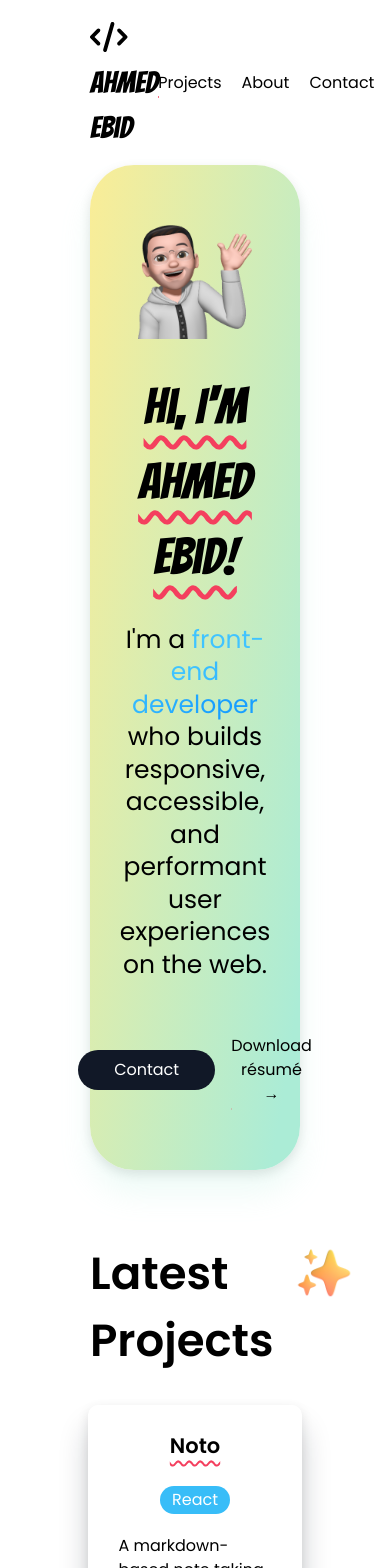
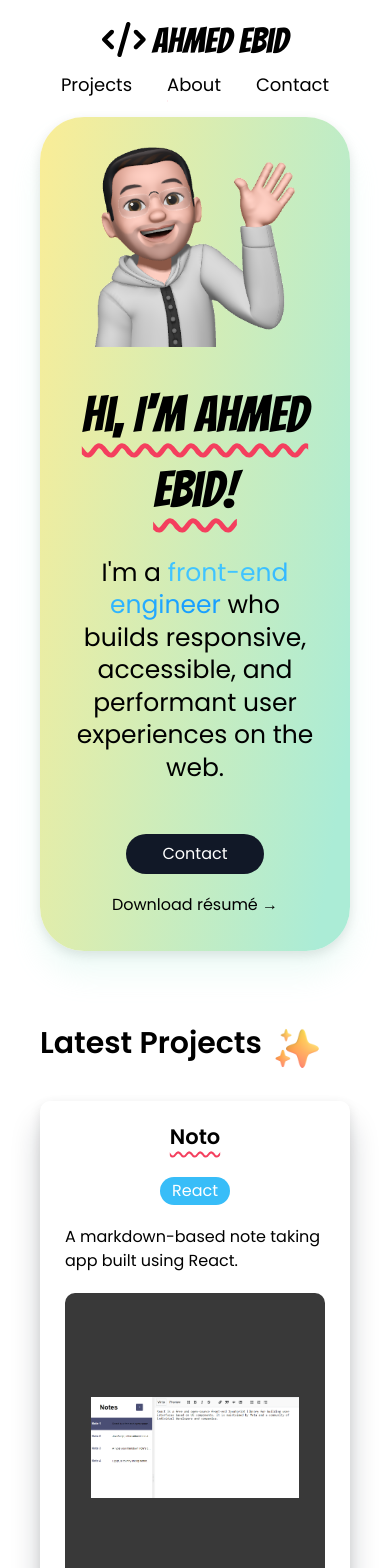
Before and after one commit to ahmedebid/react-portfolio, a React (Create React App) app: page / in a window 390 px wide. Shown: the top 1568 px of the page. Built offline with nearby package versions, Linux system fonts and the light colour scheme.

Commit message:
Make the profile fully responsive

```diff
--- a/src/components/AboutMeSection/index.js
+++ b/src/components/AboutMeSection/index.js
@@ -22,8 +22,7 @@ export default function AboutMeSection() {
             <h2>About Me</h2>
             <div className="about-me-details">
                 <div className="about-me-col-1">
-                    {/* <p>I've always been interested in tech since a young age but life had a different plan for me and I pursued a career in engineering education. In 2020, I decided to change my career and gave web development a try and since then I never looked back.</p> */}
-                    <p><b>I'm Ahmed, a front-end developer living in the beautiful coastal city of Alexandria in Egypt 🌅.</b><br/><br/>I'm passionate about bringing digital products to life and creating engaging online experiences that put the user needs first and foremost. I hold B.Sc. and M.Sc. degrees in engineering.<br/><br/>My passion for web development started at a young age where I built my first website when I was 15 years old. However, I spent a couple of years, after graduating from university, in a different career path working in academia and preparing to be a professor 😅, but then I realized that my true passion is for technology and web development, and I made the transition back to what I loved 👨🏻‍💻❤️.<br/><br/>If I'm not coding, you'll find me reading a book 📖, listening to a podcast 🎧, or enjoying a walk by the sea 🌊.</p>
+                    <p><b>I'm Ahmed, a front-end engineer living in the beautiful coastal city of Alexandria in Egypt 🌅.</b><br/><br/>I'm passionate about bringing digital products to life and creating engaging online experiences that put the user needs first and foremost. I hold B.Sc. and M.Sc. degrees in engineering.<br/><br/>My passion for web development started at a young age where I built my first website when I was 15 years old. However, I spent a couple of years, after graduating from university, in a different career path working in academia and preparing to be a professor 😅, but then I realized that my true passion is for technology and web development, and I made the transition back to what I loved 👨🏻‍💻❤️.<br/><br/>If I'm not coding, you'll find me reading a book 📖, listening to a podcast 🎧, or enjoying a walk by the sea 🌊.</p>
                     <h4>Skills</h4>
                     <div className="tech-list">
                         {skillElements}
@@ -35,7 +34,7 @@ export default function AboutMeSection() {
                     <div className="fun-fact-card-small-screen">
                         <div className="fun-fact-heading">
                             <h5>Fun fact!</h5>
-                            <img src="cowboy-hat-face.png" alt="cowboy hat face" />
+                            <img className="cowboy-face-icon" src="cowboy-hat-face.png" alt="cowboy hat face" />
                         </div>
                         <p> I built my first website (<a href="https://www.techtarget.com/searchmobilecomputing/definition/WAP" target="_blank" rel="noreferrer noopener">WAP</a> site to be more accurate 😄) in 2007 using a Nokia 6070 mobile phone which had a 1.8" display!</p>
                     </div>
@@ -46,7 +45,7 @@ export default function AboutMeSection() {
                     <div className="fun-fact-card">
                         <div className="fun-fact-heading">
                             <h5>Fun fact!</h5>
-                            <img src="cowboy-hat-face.png" alt="cowboy hat face" />
+                            <img className="cowboy-face-icon" src="cowboy-hat-face.png" alt="cowboy hat face" />
                         </div>
                         <p> I built my first website (<a href="https://www.techtarget.com/searchmobilecomputing/definition/WAP" target="_blank" rel="noreferrer noopener">WAP</a> site to be more accurate 😄) in 2007 using a Nokia 6070 mobile phone which had a 1.8" display!</p>
                     </div>
--- a/src/components/Footer.js
+++ b/src/components/Footer.js
@@ -4,12 +4,13 @@ import { faLinkedin, faSquareGithub, faSquareTwitter } from "@fortawesome/free-b
 export default function Footer() {
     return(
         <footer id="contact-sec">
+            <h2>Contact Me</h2>
+            <div className="contact-details">
                 <div className="contact-info">
-                <h2>Contact Me</h2>
                     <p>Do you have an idea in mind?</p>
                     <div className="catchy-phrase">
                         <p>Let's build it together!</p>
-                    <img src="rocket.png" alt="rocket" width="40px" height="40px"/>
+                        <img className="rocket-icon" src="rocket.png" alt="rocket"/>
                     </div>
                     <address>
                         <a className="email" href="mailto:ahmed@ebid.dev">ahmed@ebid.dev</a><br/>
@@ -27,8 +28,9 @@ export default function Footer() {
                     </address>
                 </div>
 
-            <div className="contact-form">
-                <img className="memoji-footer" src="memoji-footer.png" alt="Memoji doing 'call me' gesture" />
+                <div className="contact-img">
+                    <img src="memoji-footer.png" alt="Memoji doing 'call me' gesture" />
+                </div>
             </div>
         </footer>
     );
--- a/src/components/HeroSection.js
+++ b/src/components/HeroSection.js
@@ -3,11 +3,10 @@ export default function HeroSection() {
         <section className="hero-section">
             <div className="hello-phrase">
                 <h3>Hi, I'm Ahmed Ebid!</h3>
-                {/* <img src="waving-hand.png" alt="Waving Hand" width="70" height="70"/> */}
                 <img className="memoji-hero" src="memoji-hero.png" alt="Memoji waving his hands"/>
             </div>
             <p>
-                I'm a <span>front-end developer</span> who builds responsive, accessible, and performant user experiences on the web.
+                I'm a <span>front-end engineer</span> who builds responsive, accessible, and performant user experiences on the web.
             </p>
             <div className="hero-buttons">
                 <button onClick={() => document.getElementById("contact-sec").scrollIntoView()} className="hero-contact-btn">Contact</button>
--- a/src/components/ProjectsSection/index.js
+++ b/src/components/ProjectsSection/index.js
@@ -14,7 +14,7 @@ export default function ProjectsSection() {
         <section id="projects-sec" className="projects-section">
             <div className="projects-sec-heading">
                 <h2>Latest Projects</h2>
-                <img src="sparkles.png" alt="sparkles" width="60px" height="60px"/>
+                <img className="sparkles-icon" src="sparkles.png" alt="sparkles"/>
             </div>
             <div className="projects-list">
                 {projectCards}
--- a/src/style.css
+++ b/src/style.css
@@ -1,5 +1,5 @@
 /* -------------------------------------------- */
-/* Reset                                        */
+/* CSS Reset Styles                             */
 /* -------------------------------------------- */
 
 /* Source: https://piccalil.li/blog/a-modern-css-reset/ */
@@ -82,10 +82,8 @@ select {
 
 
 /* -------------------------------------------- */
-/* Styles                                       */
+/* General Styles                               */
 /* -------------------------------------------- */
-
-/* General */
 
 html {
   font-size: 62.5%;
@@ -135,14 +133,14 @@ h6 {
   margin: 0;
 }
 
-/* Underline styles */
+/* Underline animation styles */
 a {
 	display: block;
 	position: relative;
 	padding: 0.2em 0;
 }
 
-/* Fade in */
+/* Underline animation styles: Fade in */
 a::after {
 	content: '';
 	position: absolute;
@@ -161,7 +159,7 @@ a:focus::after {
 	transform: translate3d(0, 0.2em, 0);
 }
 
-/* Slide in */
+/* Underline animation styles: Slide in */
 a {
 	overflow: hidden;
 }
@@ -176,7 +174,10 @@ a:focus::after{
 	transform: translate3d(0, 0, 0);
 }
 
-/* Header */
+
+/* -------------------------------------------- */
+/* Header Styles                                */
+/* -------------------------------------------- */
 
 header {
     display: flex;
@@ -196,7 +197,10 @@ nav a {
   font-size: 2.1rem;
 }
 
-/* Hero Section */
+
+/* -------------------------------------------- */
+/* Hero Section Styles                          */
+/* -------------------------------------------- */
 
 .hero-section {
     display: flex;
@@ -209,7 +213,6 @@ nav a {
     border-radius: 44px;
     padding: 60px 65px;
     margin-inline: 90px;
-    /* gap: 20px; */
 }
 
 .memoji-hero {
@@ -239,6 +242,8 @@ nav a {
 .hero-buttons {
   display: flex;
   align-items: center;
+  justify-content: center;
+  gap: 16px;
   font-size: 1.8rem;
 }
 
@@ -254,10 +259,14 @@ nav a {
   color: #fff;
   cursor: pointer;
   border: none;
-  margin-right: 16px;
 }
 
-/* Projects Section */
+
+/* -------------------------------------------- */
+/* Projects Section Styles                      */
+/* -------------------------------------------- */
+
+/* General */
 
 .projects-section {
   margin-top: 70px;
@@ -265,10 +274,19 @@ nav a {
   margin-inline: 90px;
 }
 
+/* Section Heading */
+
 .projects-sec-heading {
   display: flex;
   gap: 20px;
 }
+
+.sparkles-icon {
+  width: 60px;
+  height: 60px;
+}
+
+/* Projects List */
 
 .projects-list {
   display: flex;
@@ -277,10 +295,11 @@ nav a {
   gap: 40px;
 }
 
+/* Project Card */
+
 .project-card {
   display: flex;
   flex-direction: column;
-  /* justify-content: space-between; */
   align-items: center;
   width: 330px;
   border: 1px solid #000;
@@ -302,6 +321,7 @@ nav a {
 .tech-tag-list {
   display: flex;
   flex-wrap: wrap;
+  justify-content: center;
   gap: 10px;
 }
 
@@ -314,7 +334,6 @@ nav a {
 }
 
 .project-SS img {
-  /* border-radius: 10px; */
   width: 80%;
 }
 
@@ -328,11 +347,14 @@ nav a {
   color: inherit;
 }
 
-/* About Me Section */
+
+/* -------------------------------------------- */
+/* About Me Section Styles                      */
+/* -------------------------------------------- */
 
 .about-me-section {
   margin-bottom: 70px;
-  margin-inline: 100px;
+  margin-inline: 90px;
 }
 
 .about-me-details {
@@ -356,7 +378,6 @@ nav a {
 .about-me-col-1 p {
   margin-top: 30px;
 }
-
 
 .tech-list {
   display: flex;
@@ -417,11 +438,10 @@ nav a {
 .fun-fact-heading h5 {
   font-size: 3.5rem;
   font-weight: 400;
-  /* text-decoration: none; */
   margin: 0;
 }
 
-.fun-fact-heading img {
+.cowboy-face-icon {
   width: 50px;
 }
 
@@ -441,12 +461,12 @@ nav a {
   display: none;
 }
 
-/* Footer */
+
+/* -------------------------------------------- */
+/* Footer Styles                                */
+/* -------------------------------------------- */
 
 footer {
-  display: flex;
-  justify-content: space-between;
-  align-items: center;
   background: #111827;
   color: #fff;
   padding: 60px 90px;
@@ -459,6 +479,12 @@ footer p {
   padding: 0;
 }
 
+.contact-details {
+  display: flex;
+  justify-content: space-between;
+  align-items: center;
+}
+
 .contact-info {
   display: flex;
   flex-direction: column;
@@ -469,6 +495,11 @@ footer p {
   display: flex;
   align-items: center;
   gap: 20px;
+}
+
+.rocket-icon {
+  width: 40px;
+  height: 40px;
 }
 
 address {
@@ -500,11 +531,17 @@ address a {
   margin-top: 20px;
 }
 
-.memoji-footer {
-  width: 250px;
+.contact-img {
+  flex-basis: 40%;
+  max-width: 250px;
 }
 
-/* First Breakpoint */
+
+/* ------------------------------------------------------ */
+/* Responsiveness Styles - For screen widths below 967px  */
+/* ------------------------------------------------------ */
+
+/* First Breakpoint - below 967px */
 @media only screen and (max-width: 967px) {
   .about-me-col-1 {
     flex-basis: 100%;
@@ -520,13 +557,25 @@ address a {
   .about-me-section h2 {
     margin-bottom: 30px;
   }
+
+  .about-me-details {
+    gap: 30px;
+  }
 }
 
-/* Second Breakpoint */
+/* Second Breakpoint - below 835px */
 @media only screen and (max-width: 835px) {
 
   h1 {
     font-size: 4rem;
+  }
+
+  h2 {
+    font-size: 3.5rem;
+  }
+
+  h4 {
+    font-size: 3rem;
   }
 
   nav {
@@ -556,6 +605,7 @@ address a {
   .about-me-details {
     flex-direction: column;
     align-items: center;
+    gap: 15px;
   }
 
   .fun-fact-card {
@@ -574,7 +624,8 @@ address a {
 
 }
 
-@media only screen and (max-width: 700px) {
+/* Third Breakpoint - below 710px */
+@media only screen and (max-width: 710px) {
   h1 {
     font-size: 3rem;
   }
@@ -602,14 +653,198 @@ address a {
   .hero-buttons {
     font-size: 1.6rem;
   }
+
+  footer p {
+    font-size: 1.8rem;
+  }
+
+  .catchy-phrase {
+    gap: 10px;
+  }
+
+  .email {
+    font-size: 1.8rem;
+  }
+
+  .social-icon {
+    font-size: 3rem;
+  }
 }
 
+/* Fourth Breakpoint - below 600px */
 @media only screen and (max-width: 600px) {
-  /* Add burger menu */
+  header {
+    flex-direction: column;
+    margin: 15px 60px;
+  }
+
+  h1 {
+    font-size: 3.5rem;
+  }
+
+  nav {
+    gap: 35px;
+  }
+
+  nav a {
+    font-size: 1.8rem;
+  }
+
+  .hero-section {
+    margin-inline: 60px;
+    padding: 40px 45px;
+ }
+
+
+ .projects-section {
+    margin-inline: 60px;
+ }
+
+ .about-me-section {
+    margin-inline: 60px;
+ }
+
+ footer {
+    padding: 60px 60px;
+ }
 }
 
-@media only screen and (max-width: 497px) {
+/* Fifth Breakpoint - below 546px */
+@media only screen and (max-width: 546px) {
+
+  h2 {
+    font-size: 3rem;
+  }
+
+  .hero-buttons {
+    flex-direction: column;
+  }
+
+  .sparkles-icon {
+    width: 50px;
+    height: 50px;
+  }
+
+  .projects-sec-heading {
+    gap: 10px;
+  }
+
+  .contact-img {
+    max-width: 200px;
+    margin-block: 30px;
+  }
+
+  .contact-details {
+    flex-direction: column;
+  }
+
+  .contact-info {
+    order: 2;
+    align-items: center;
+  }
+
+  .social-icon {
+    font-size: 3.7rem;
+  }
+
+  .social-icons-container {
+    gap: 30px;
+  }
+
+}
+
+/* Sixth Breakpoint - below 416px */
+@media only screen and (max-width: 416px) {
+
+  header {
+    margin: 15px 40px;
+  }
+
+  .hero-section {
+    margin-inline: 40px;
+    padding: 30px 35px;
+  }
+
+  .projects-section {
+    margin-inline: 40px;
+  }
+
+  .project-card {
+    padding: 25px;
+  }
+
+  .project-links {
+    flex-direction: column;
+    gap: 10px;
+  }
+
+  .about-me-section {
+    margin-inline: 40px;
+  }
+
+  footer {
+    padding: 40px 40px;
+  }
+
+  .rocket-icon {
+    width: 30px;
+    height: 30px;
+  }
+
   .tech-list {
     justify-content: center;
   }
 }
+
+/* Seventh Breakpoint - below 379px */
+@media only screen and (max-width: 379px) {
+
+  h1 {
+    font-size: 3rem;
+  }
+
+  nav {
+    gap: 20px;
+  }
+
+  nav a {
+    font-size: 1.6rem;
+  }
+
+  .memoji-hero {
+    width: 170px;
+  }
+
+  .hero-buttons {
+    font-size: 1.4rem;
+  }
+
+  h2 {
+    font-size: 2.5rem;
+  }
+
+  .projects-sec-heading {
+    gap: 3px;
+  }
+
+  .sparkles-icon {
+    width: 35px;
+    height: 35px;
+  }
+
+  .memoji-about {
+    width: 200px;
+  }
+
+  .fun-fact-card-small-screen p {
+    font-size: 1.6rem;
+  }
+
+  .fun-fact-card-small-screen h5 {
+    font-size: 3rem;
+  }
+
+  .cowboy-face-icon {
+    width: 40px;
+  }
+}
```
Lines whose indentation alone changed are shown as unchanged.
